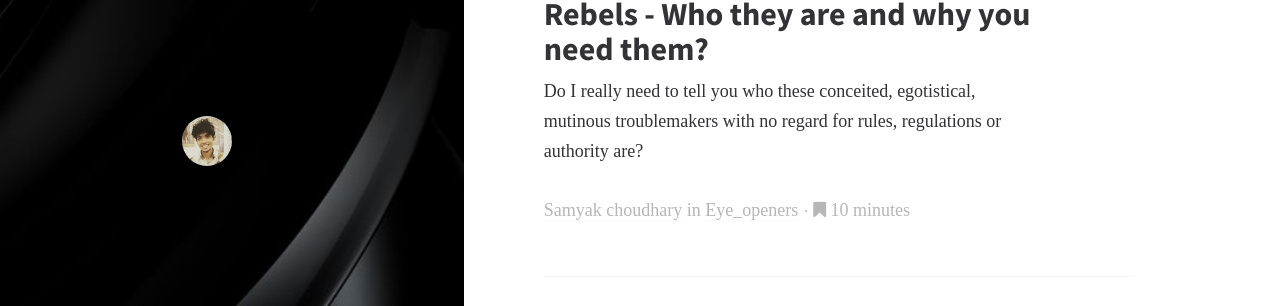
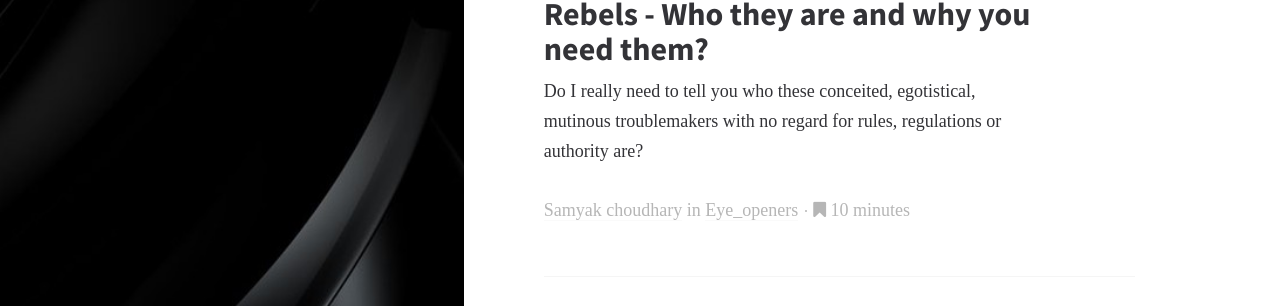
Before and after one commit to samyak45/samyak45.github.io, a Jekyll site: the page built from index.html, in a window 1280 px wide. Shown: the part 116-422 px from the top of the page. Built offline with Jekyll 4.4.1, drawn with Linux system fonts in a browser that asks for light colours; some web fonts are replaced.

Commit message:
remove avatar from sidebar

```diff
--- a/_includes/sidebar.html
+++ b/_includes/sidebar.html
@@ -8,7 +8,7 @@
 
     {% include nav-no-js.html %}
 
-    <img src="/img/samyak.jpg" class="user-icon user-1" alt="user-image" style="margin:50%">
+    <!-- img src="/img/samyak.jpg" class="user-icon user-1" alt="user-image" style="margin:50%"-->
 
     <div class="site-info">
         <div class="primary-info">
```
